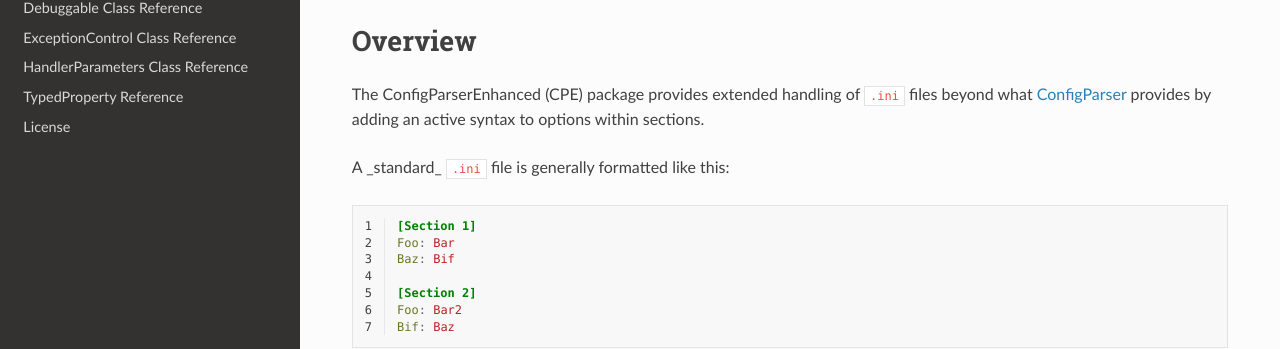
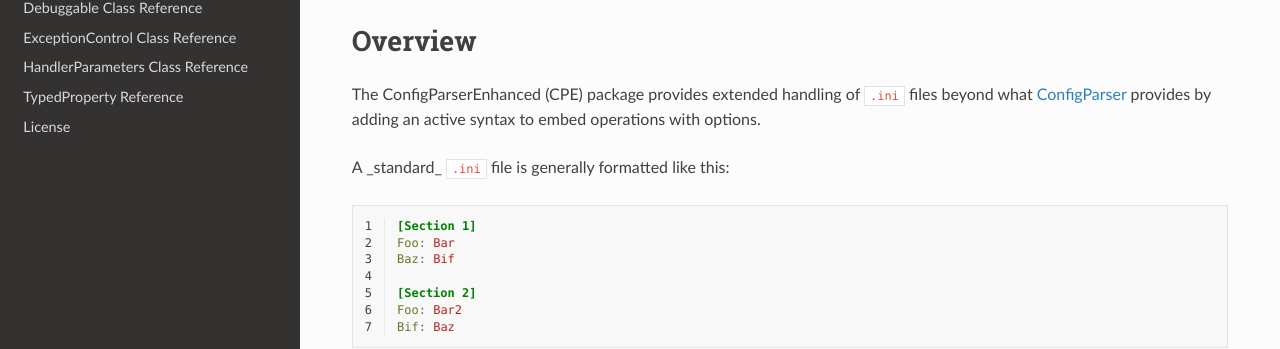
Before and after one commit to sandialabs/ConfigParserEnhanced, a Sphinx documentation site: the page built from doc/source/index.rst, in a window 1280 px wide and 900 px high, scrolled down 309 px. Shown: the part 173-522 px from the top of the window. Built offline with Sphinx 7.4.7 and the Read the Docs theme 2.0.0, drawn with Linux system fonts in a browser that asks for light colours.

Commit message:
DOC: Update documentation for consistency

```diff
--- a/doc/source/index.rst
+++ b/doc/source/index.rst
@@ -28,7 +28,7 @@ Overview
 
 The ConfigParserEnhanced (CPE) package provides extended handling of ``.ini`` files
 beyond what `ConfigParser <https://docs.python.org/3/library/configparser.html>`_ provides
-by adding an active syntax to options within sections.
+by adding an active syntax to embed operations with options.
 
 A _standard_ ``.ini`` file is generally formatted like this:
 
```
